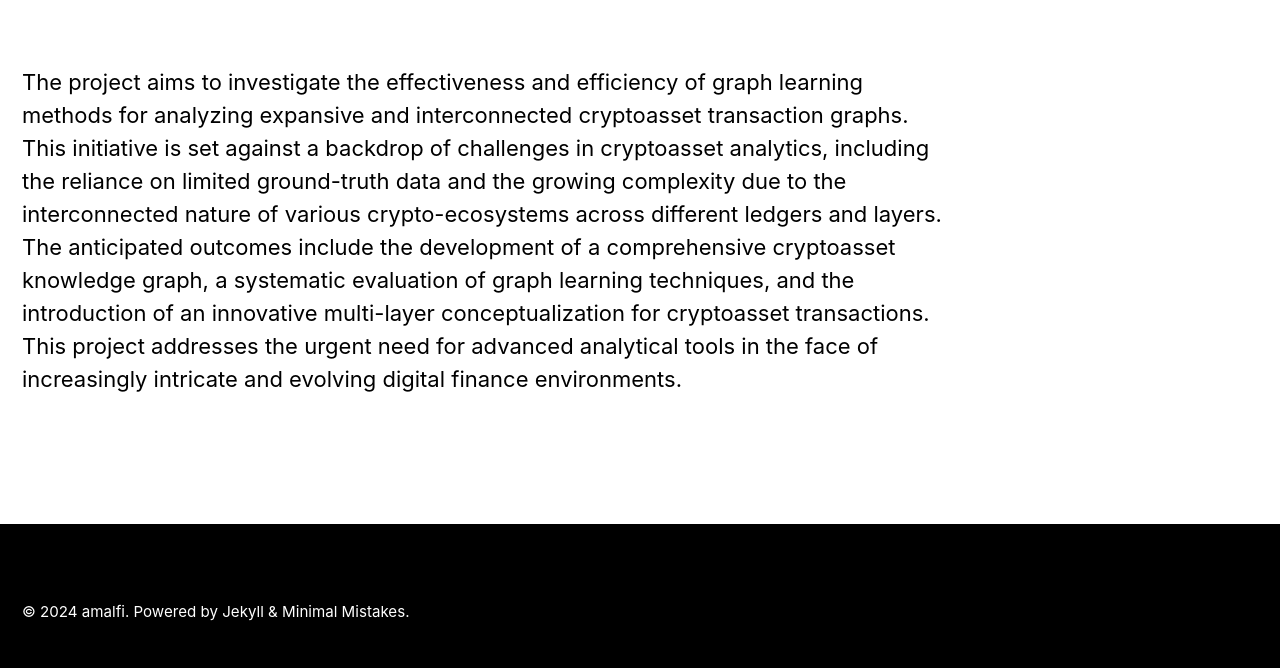
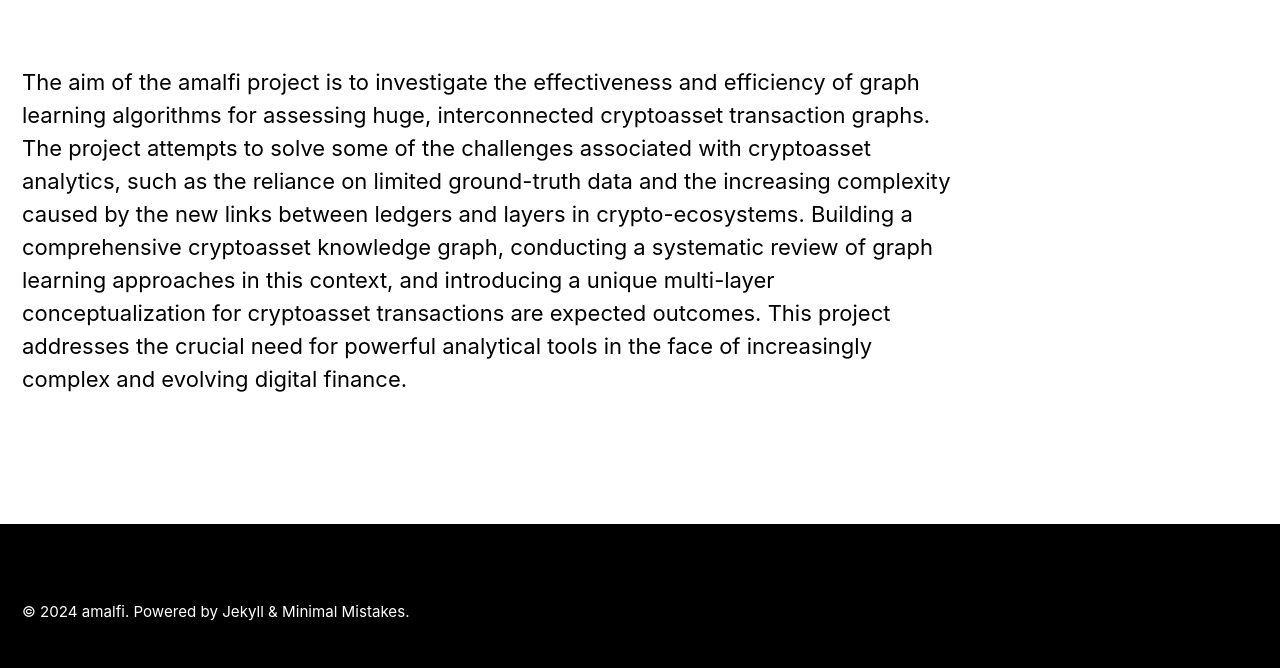
Before and after one commit to StefanKit/defitrace-website, a Jekyll site: the page built from home.md, in a window 1280 px wide. Shown: the part 420-1088 px from the top of the page. Built offline with Jekyll 4.4.1, drawn with Linux system fonts in a browser that asks for light colours; cached includes are drawn as plain includes.

Commit message:
changed home page text

```diff
--- a/home.md
+++ b/home.md
@@ -7,4 +7,4 @@ header:
   overlay_image: /assets/images/background copy.png
 ---
 
-The project aims to investigate the effectiveness and efficiency of graph learning methods for analyzing expansive and interconnected cryptoasset transaction graphs. This initiative is set against a backdrop of challenges in cryptoasset analytics, including the reliance on limited ground-truth data and the growing complexity due to the interconnected nature of various crypto-ecosystems across different ledgers and layers. The anticipated outcomes include the development of a comprehensive cryptoasset knowledge graph, a systematic evaluation of graph learning techniques, and the introduction of an innovative multi-layer conceptualization for cryptoasset transactions. This project addresses the urgent need for advanced analytical tools in the face of increasingly intricate and evolving digital finance environments.
+The aim of the amalfi project is to investigate the effectiveness and efficiency of graph learning algorithms for assessing huge, interconnected cryptoasset transaction graphs. The project attempts to solve some of the challenges associated with cryptoasset analytics, such as the reliance on limited ground-truth data and the increasing complexity caused by the new links between ledgers and layers in crypto-ecosystems. Building a comprehensive cryptoasset knowledge graph, conducting a systematic review of graph learning approaches in this context, and introducing a unique multi-layer conceptualization for cryptoasset transactions are expected outcomes. This project addresses the crucial need for powerful analytical tools in the face of increasingly complex and evolving digital finance.
--- a/index.html
+++ b/index.html
@@ -7,4 +7,4 @@ header:
   overlay_image: /assets/images/background copy.png
 ---
 
-The project aims to investigate the effectiveness and efficiency of graph learning methods for analyzing expansive and interconnected cryptoasset transaction graphs. This initiative is set against a backdrop of challenges in cryptoasset analytics, including the reliance on limited ground-truth data and the growing complexity due to the interconnected nature of various crypto-ecosystems across different ledgers and layers. The anticipated outcomes include the development of a comprehensive cryptoasset knowledge graph, a systematic evaluation of graph learning techniques, and the introduction of an innovative multi-layer conceptualization for cryptoasset transactions. This project addresses the urgent need for advanced analytical tools in the face of increasingly intricate and evolving digital finance environments.
+The aim of the amalfi project is to investigate the effectiveness and efficiency of graph learning algorithms for assessing huge, interconnected cryptoasset transaction graphs. The project attempts to solve some of the challenges associated with cryptoasset analytics, such as the reliance on limited ground-truth data and the increasing complexity caused by the new links between ledgers and layers in crypto-ecosystems. Building a comprehensive cryptoasset knowledge graph, conducting a systematic review of graph learning approaches in this context, and introducing a unique multi-layer conceptualization for cryptoasset transactions are expected outcomes. This project addresses the crucial need for powerful analytical tools in the face of increasingly complex and evolving digital finance.
```
